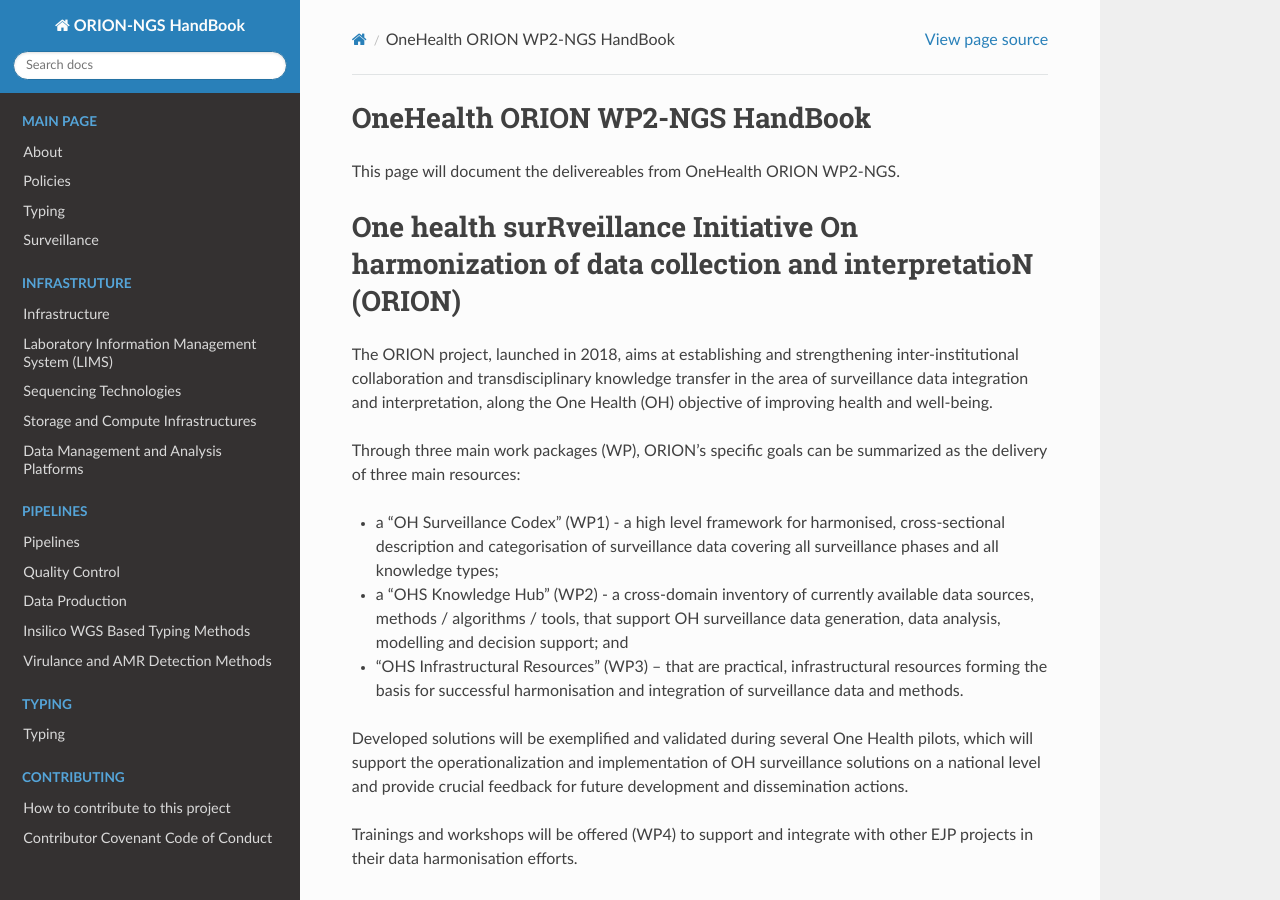
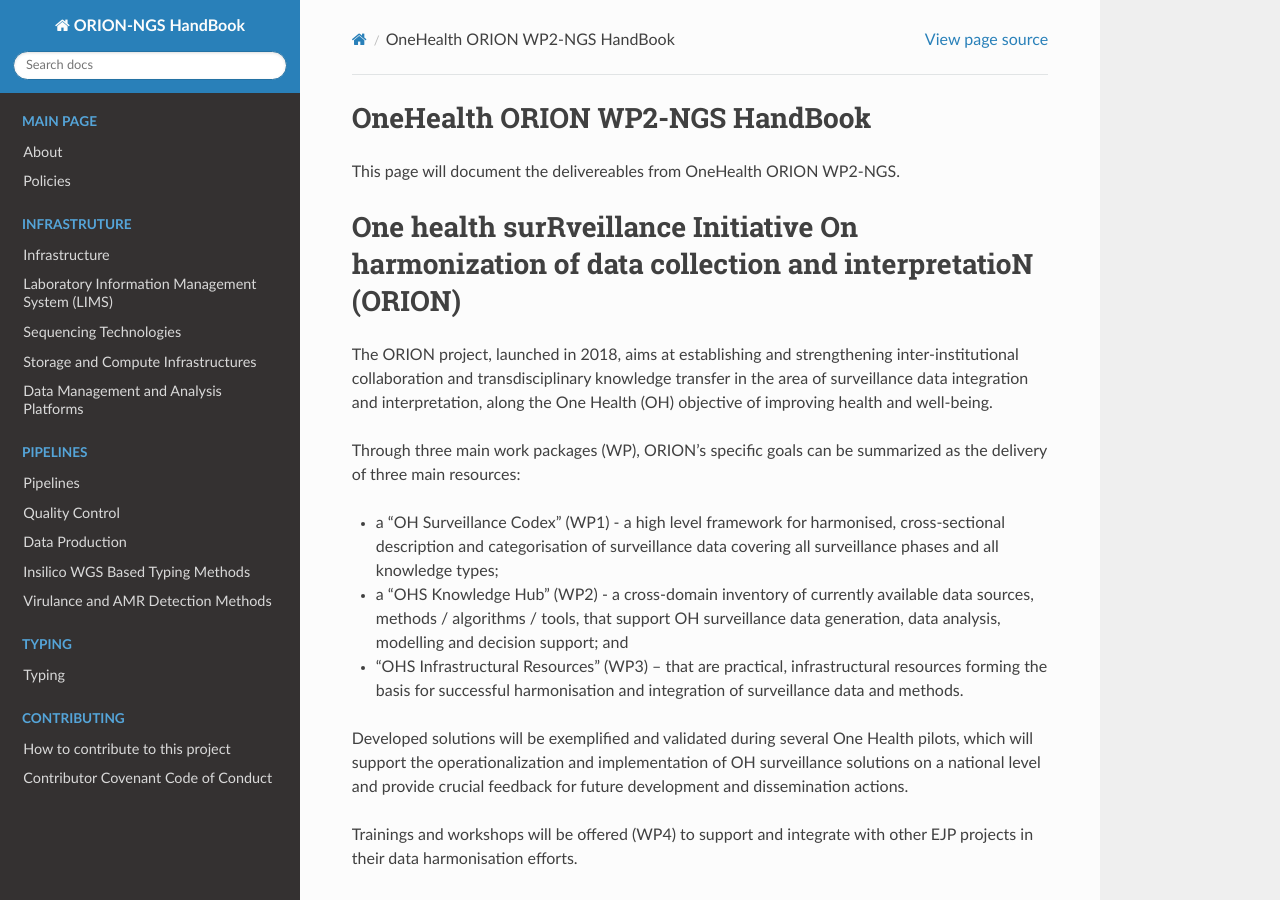
Before and after one commit to NorwegianVeterinaryInstitute/ORION_HandBook, a Sphinx documentation site: the page built from docs/source/index.rst, in a window 1280 px wide and 900 px high. Built offline with Sphinx 7.4.7 and the Read the Docs theme 2.0.0, drawn with Linux system fonts in a browser that asks for light colours.

Commit message:
Update index.rst

```diff
--- a/docs/source/index.rst
+++ b/docs/source/index.rst
@@ -9,8 +9,6 @@ This page will document the delivereables from OneHealth ORION WP2-NGS.
 
    about.rst
    policies.rst
-   typing.rst
-   surveillance.rst
 
 .. toctree::
    :maxdepth: 2
```
